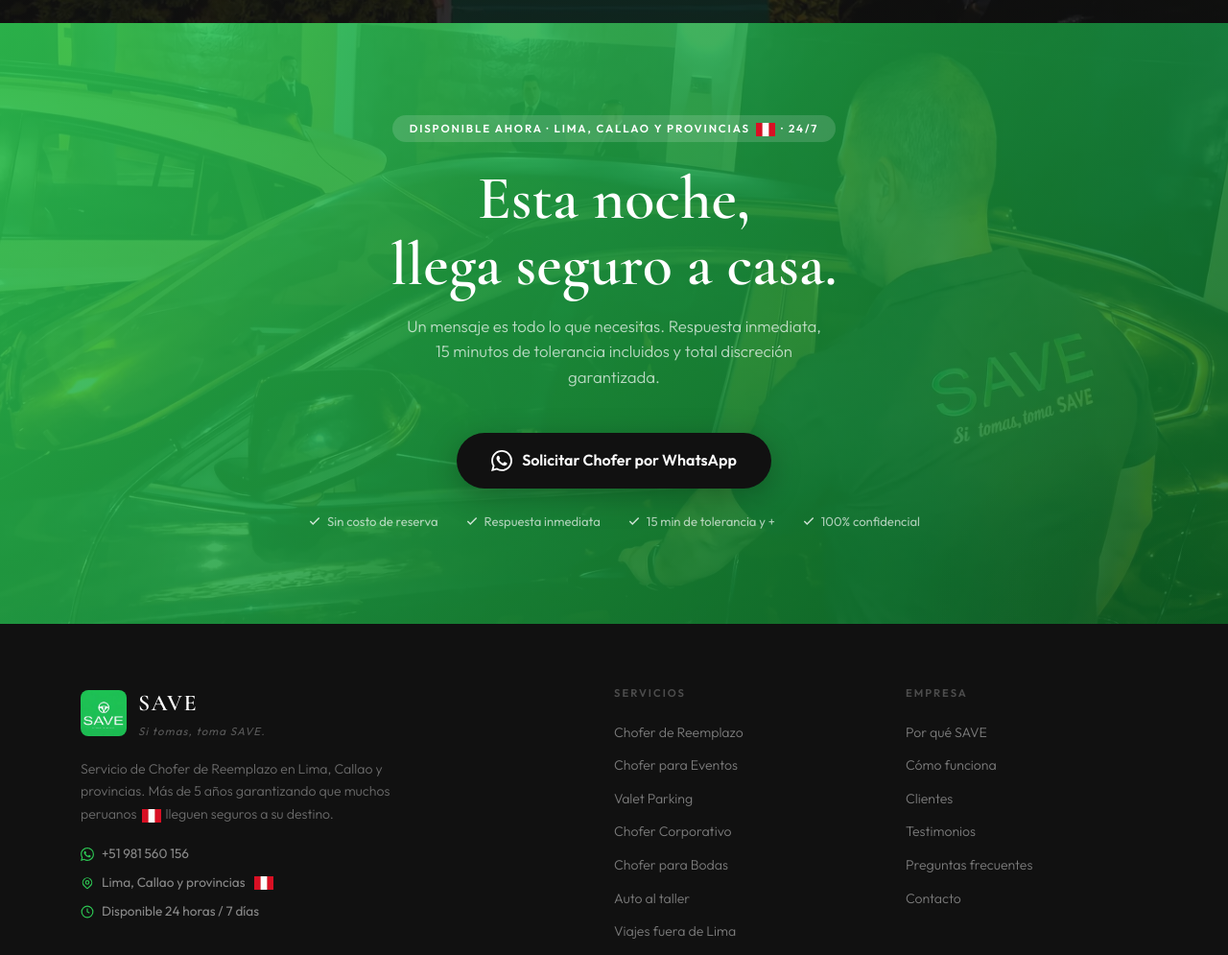
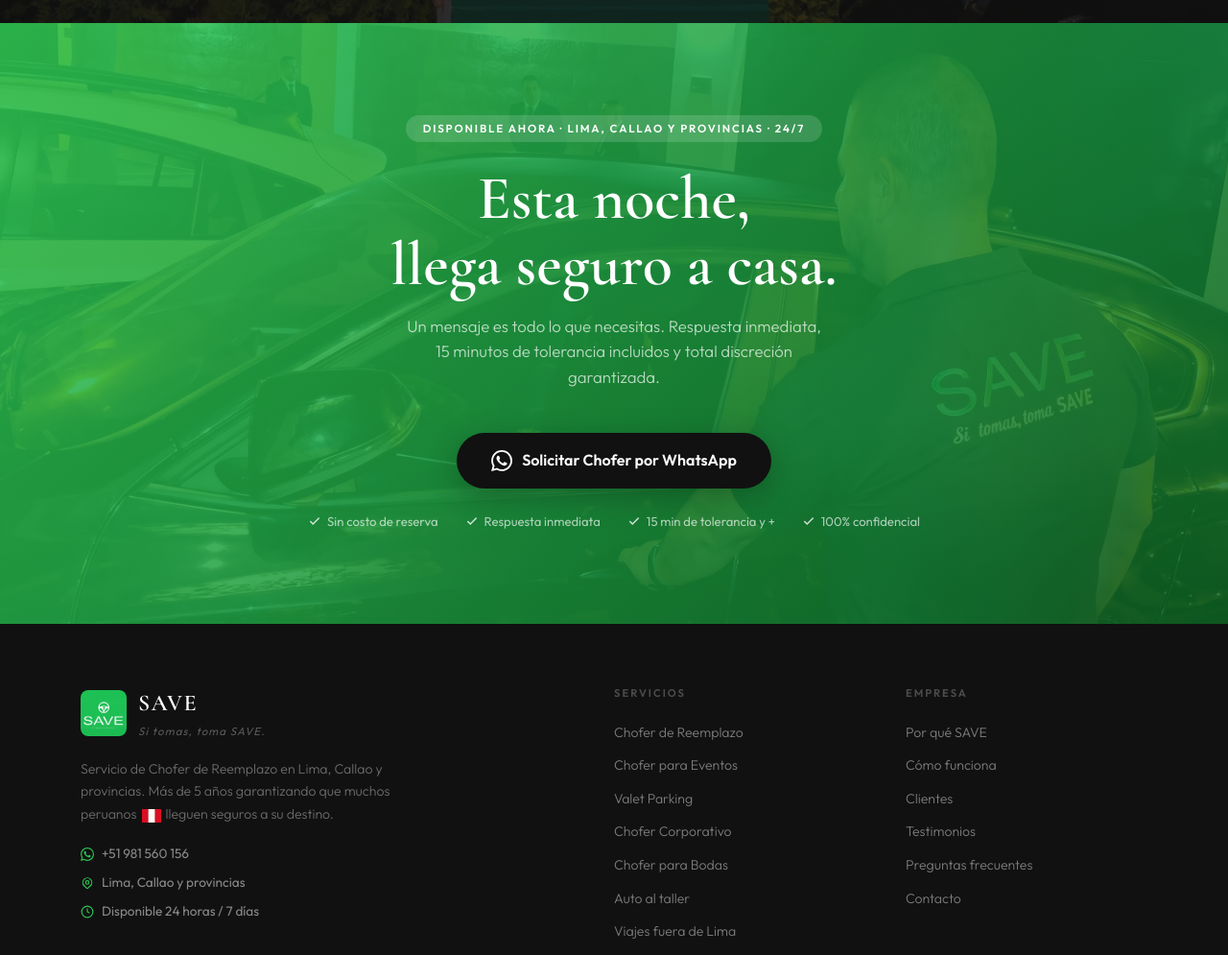
Before and after one commit to fhiga1986/tomasave, a plain HTML site: page index.html in a window 1280 px wide. Shown: the part 6963-7958 px from the top of the page at 96% size. Drawn offline with nearby package versions, Linux system fonts and the light colour scheme.

Commit message:
Add files via upload

```diff
--- a/index.html
+++ b/index.html
@@ -2326,7 +2326,7 @@
     <section class="cta-section" id="contacto" aria-labelledby="cta-heading" data-bg="Background4.webp">
       <div class="container">
         <div class="cta-content">
-          <span class="cta-eyebrow reveal">Disponible ahora · Lima, Callao y provincias <img src="peru.webp" alt="Perú" width="20" height="14" style="display:inline-block;vertical-align:middle;margin:0 2px;" loading="lazy" decoding="async"> · 24/7</span>
+          <span class="cta-eyebrow reveal">Disponible ahora · Lima, Callao y provincias · 24/7</span>
           <h2 class="cta-title reveal" id="cta-heading">Esta noche,<br/>llega seguro a casa.</h2>
           <p class="cta-sub reveal">Un mensaje es todo lo que necesitas. Respuesta inmediata, 15 minutos de tolerancia incluidos y total discreción garantizada.</p>
           <div class="reveal">
@@ -2371,7 +2371,7 @@
             </div>
             <div class="footer-contact-item">
               <svg viewBox="0 0 24 24" fill="none" stroke="currentColor" stroke-width="2"><path d="M17.657 16.657L13.414 20.9a2 2 0 01-2.827 0l-4.244-4.243a8 8 0 1111.314 0z"/><path d="M15 11a3 3 0 11-6 0 3 3 0 016 0z"/></svg>
-              Lima, Callao y provincias <img src="peru.webp" alt="Perú" width="20" height="14" style="display:inline-block;vertical-align:middle;margin:0 2px;" loading="lazy" decoding="async">
+              Lima, Callao y provincias
             </div>
             <div class="footer-contact-item">
               <svg viewBox="0 0 24 24" fill="none" stroke="currentColor" stroke-width="2"><circle cx="12" cy="12" r="10"/><polyline points="12,6 12,12 16,14"/></svg>
```
